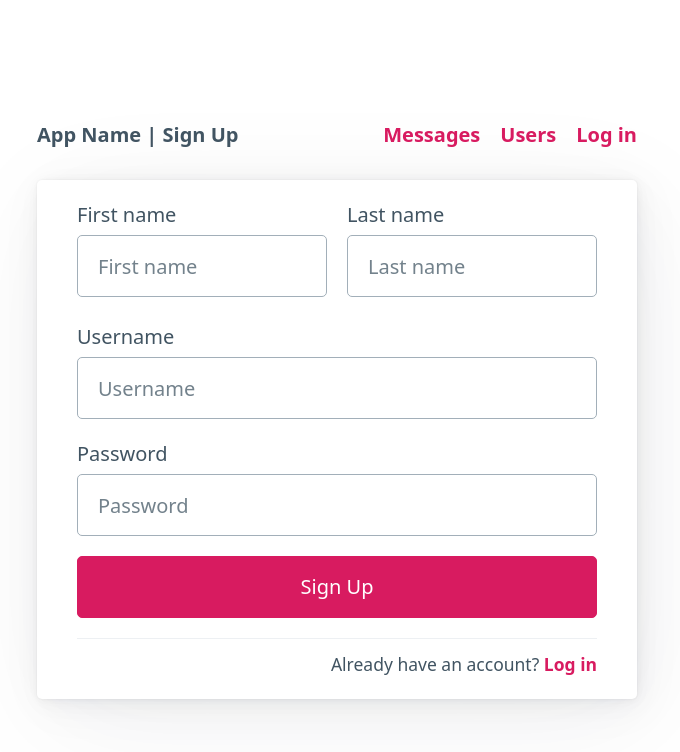
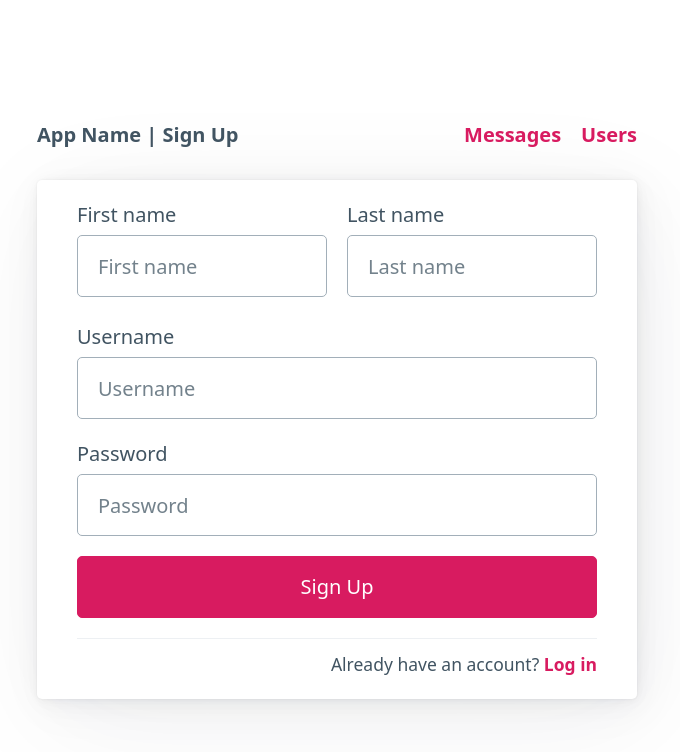
Before and after one commit to Fejiro-A/webdev-project, a plain HTML site: page pages/signup.html in a window 1280 px wide. Shown: the whole page, without its empty margins (303-983 px from the left). Drawn offline with nearby package versions, Linux system fonts and the light colour scheme.

Commit message:
Update signup.html

```diff
--- a/pages/signup.html
+++ b/pages/signup.html
@@ -17,7 +17,6 @@
                 <ul>
                     <li><a href="messages.html" class="page-link"><strong>Messages</strong></a></li>
                     <li><a href="users.html" class="page-link"><strong>Users</strong></a></li>
-                    <li><a href="login.html" class="page-link"><strong>Log in</strong></a></li>
                 </ul>
             </nav>
 
@@ -45,7 +44,7 @@
                 <hr>
 
                 <div class="login">
-                    <small>Already have an account? <a href="#"><strong>Log in</strong></a></small>
+                    <small>Already have an account? <a href="login.html"><strong>Log in</strong></a></small>
                 </div>
             </article>
         </main>
```
